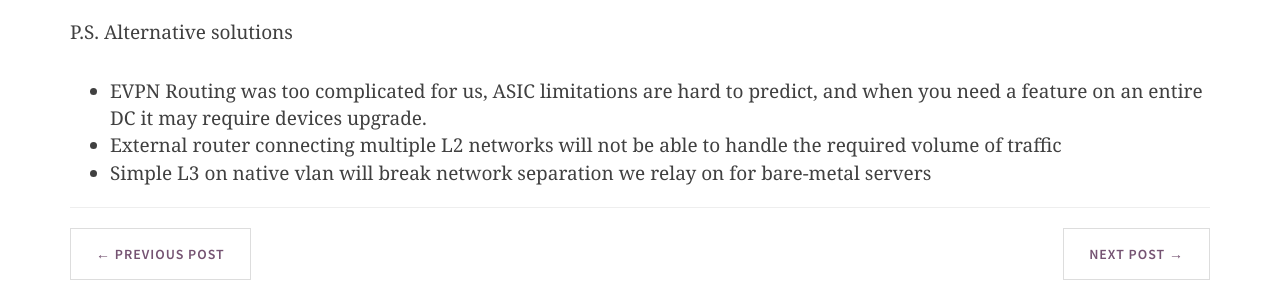
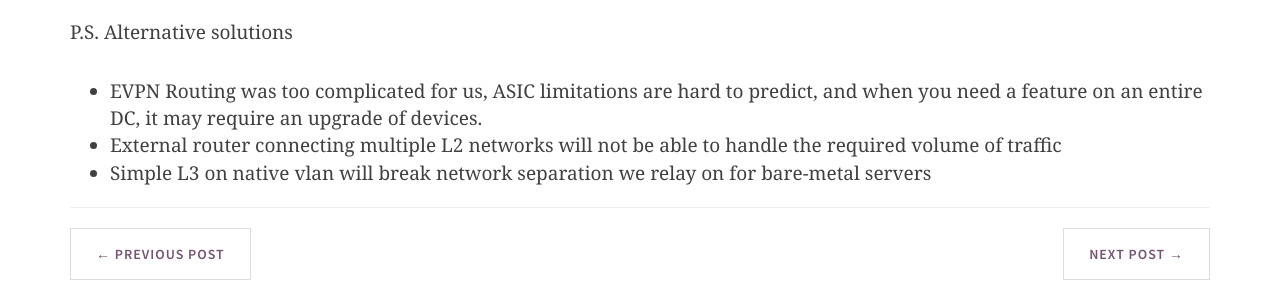
Before and after one commit to RTBHOUSE/techblog, a Jekyll site: the page built from _posts/2021-11-24-L2-EVPN-to-L3-concept-part1.markdown, in a window 1280 px wide and 900 px high, scrolled down 3605 px. Shown: the part 369-669 px from the top of the window. Built offline with Jekyll 4.4.1, drawn with Linux system fonts in a browser that asks for light colours; nearby versions of some CDN libraries; comment, search, counter and statistics services are not loaded.

```diff
--- a/_posts/2021-11-24-L2-EVPN-to-L3-concept-part1.markdown
+++ b/_posts/2021-11-24-L2-EVPN-to-L3-concept-part1.markdown
@@ -102,6 +102,6 @@ without the need to migrate entire locations to the new architecture.
 If you are interested in the implementation details, please continue to the next posts.
 
 P.S. Alternative solutions
-  * EVPN Routing was too complicated for us, ASIC limitations are hard to predict, and when you need a feature on an entire DC it may require devices upgrade.
+  * EVPN Routing was too complicated for us, ASIC limitations are hard to predict, and when you need a feature on an entire DC, it may require an upgrade of devices.
   * External router connecting multiple L2 networks will not be able to handle the required volume of traffic
   * Simple L3 on native vlan will break network separation we relay on for bare-metal servers
```
